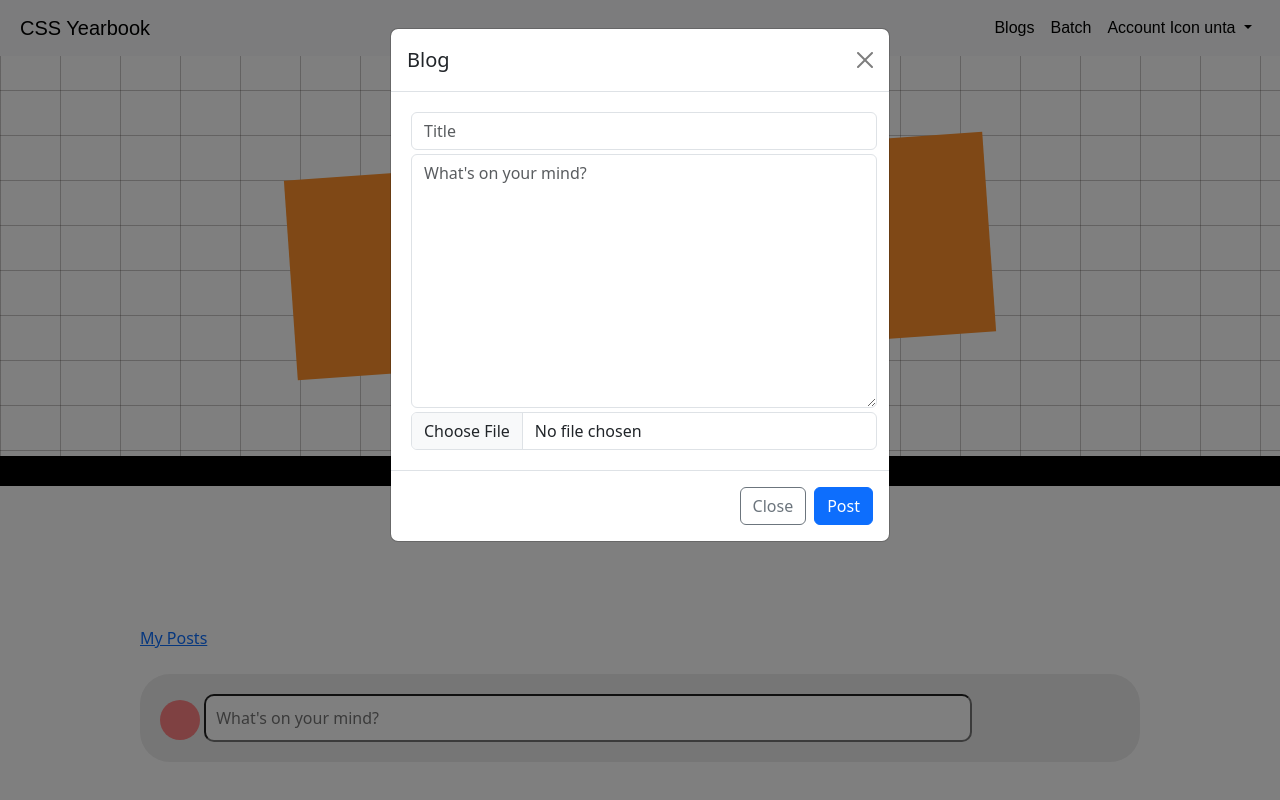
After one commit to ShunMeizz/ccs-yearbook-esque-sps, a Django app: page /blog/ in a window 1280 px wide, after a click that opens the changed part. The commit adds this page. Run offline with Django 5.2, Linux system fonts and the light colour scheme; the visitor is signed in with stand-in values (Sample User, id 1); data that the repository does not hold is empty; some web fonts are replaced.

Commit message:
Working edit blog posts

```diff
--- a/yearbook_ccs/apps/blog/admin.py
+++ b/yearbook_ccs/apps/blog/admin.py
@@ -5,4 +5,4 @@
 # admin.site.register(Blog)
 @admin.register(Blog)
 class Blog(admin.ModelAdmin):
-    list_display = ['user_id','title','content','date','isApproved']
+    list_display = ['user_id','title','content','media','date','isReported']
--- a/yearbook_ccs/apps/blog/models.py
+++ b/yearbook_ccs/apps/blog/models.py
@@ -5,18 +5,13 @@
 
 # Create your models here.
 class Blog(models.Model):
-    class Status(models.IntegerChoices):
-        Pending = -1,
-        Declined = 0,
-        Approved = 1,
 
     user = models.ForeignKey(UserAccount, on_delete=models.CASCADE,null=True,blank=True)
     title = models.CharField(max_length=100,null=True,blank=True)
     content = models.TextField()
     media = models.ImageField(upload_to='media/blog_imgs',null=True,blank=True)
     date = models.DateTimeField(auto_now_add=True,null=True,blank=True)
-    isApproved = models.IntegerField(choices=Status.choices, default=Status.Pending)
-
+    isReported = models.BooleanField(null=False,default=True)
 
     def __str__(self):
         return self.user.email
--- a/yearbook_ccs/apps/blog/static/css/blogs.css
+++ b/yearbook_ccs/apps/blog/static/css/blogs.css
@@ -36,3 +36,8 @@
     width:100%;
     aspect-ratio: 16/9;
 }
+
+.remove-link-style {
+    text-decoration: none;
+    color: inherit;
+}
--- a/yearbook_ccs/apps/blog/static/js/post_modal.js
+++ /dev/null
@@ -1,6 +0,0 @@
-const myModal = document.getElementById('myModal')
-const myInput = document.getElementById('myInput')
-
-myModal.addEventListener('shown.bs.modal', () => {
-  myInput.focus()
-})
--- a/yearbook_ccs/apps/blog/templates/blog/base.html
+++ b/yearbook_ccs/apps/blog/templates/blog/base.html
@@ -4,6 +4,7 @@
 {% block extra_styles %}
 <link rel="stylesheet" href="{% static 'css/blogs.css' %}" />
 {% endblock extra_styles %}
+{% load humanize %}
 
 {% block content %}
 <div>
--- a/yearbook_ccs/apps/blog/templates/blog/blog_home.html
+++ b/yearbook_ccs/apps/blog/templates/blog/blog_home.html
@@ -1,14 +1,8 @@
 {% extends 'blog/base.html' %} {% block title %}Blog Home{% endblock %}
-
-{% load static %}
-{% block extra_styles %}
-<link rel="stylesheet" href="{% static 'css/blogs.css' %}" />
-{% endblock extra_styles %}
-{% load humanize %}
 
 {% block blog_content %}
     <div>
-        <a href="{% url 'pending' %}">View pending posts</a>
+        <a href="{% url 'pending' %}">My Posts</a>
     </div>
 
     <!-- input field -->
@@ -26,7 +20,7 @@
     </div>
 
     <div>
-        {% include 'blog/blog_post.html' with blogs=posts %}
+        {% include 'blog/blog_list.html' with blogs=posts %}
     </div>
 
     </div>
@@ -55,12 +49,11 @@
                 </div>
                 <div class="modal-footer">
                     <button type="button" class="btn btn-outline-secondary" data-bs-dismiss="modal">Close</button>
-                    <button type="submit" class="btn btn-primary">Post</button>
+                    <button type="submit" class="btn btn-primary" name="action" value="create">Post</button>
                 </div>
             </div>
         </div>
     </form>
 </div>
 
-
 {% endblock %}
--- /dev/null
+++ b/yearbook_ccs/apps/blog/templates/blog/blog_list.html
@@ -0,0 +1,13 @@
+{% load static %}
+{% block extra_styles %}
+<link rel="stylesheet" href="{% static 'css/blogs.css' %}" />
+{% endblock extra_styles %}
+{% load humanize %}
+
+<div>
+    {% block blog_post %}
+        {% for post in blogs %}
+                {% include 'blog/components/blog_post.html' with post=post%}
+        {% endfor %}
+    {% endblock %}
+</div>
--- a/yearbook_ccs/apps/blog/templates/blog/blog_pending.html
+++ b/yearbook_ccs/apps/blog/templates/blog/blog_pending.html
@@ -9,11 +9,11 @@
 {% block blog_content %}
 <div>
     <div class="coolvetica size-50 d-flex justify-content-center">
-        PENDING POSTS
+        {{user}}'s Posts
     </div>
 
     <div>
-        {% include 'blog/blog_post.html' with blogs=pending %}
+        {% include 'blog/blog_list.html' with blogs=pending %}
     </div>
 </div>
 
--- /dev/null
+++ b/yearbook_ccs/apps/blog/templates/blog/components/baseblog_post.html
@@ -0,0 +1,5 @@
+{% extends 'blog/base.html' %} {% block title %}Blog Home{% endblock %}
+
+{% block blog_content %}
+    {% include 'blog/components/blog_post.html' with post=post%}
+{% endblock %}
--- a/yearbook_ccs/apps/blog/urls.py
+++ b/yearbook_ccs/apps/blog/urls.py
@@ -4,6 +4,8 @@
 urlpatterns = [
     path('blog/', views.blog_home, name='blog_home'),
     path('blog/delete/<int:user_id>/', views.delete_post, name='delete_post'),
+    path('blog/post/<int:post_id>',views.view_post,name="view_post"),
+    # path('blog/edit/<int:post_id>',views.edit_post,name="edit_post"),
     path('blog/test', views.intermediary, name='intermediary'),
     path('blog/pending', views.pending_post, name='pending'),
 ]
--- a/yearbook_ccs/apps/blog/views.py
+++ b/yearbook_ccs/apps/blog/views.py
@@ -1,5 +1,6 @@
 from django.shortcuts import render, redirect, get_object_or_404
 from django.contrib.auth.decorators import login_required
+from django.http import HttpResponseRedirect
 from .models import Blog, Comment
 
 from .forms import BlogForm, CommentForm
@@ -7,14 +8,36 @@
 @login_required
 def blog_home(request):
     posts = get_post()
+    action = request.POST.get('action')
+    print("blog post")
     if request.method == "POST":
         form = BlogForm(request.POST, request.FILES)
-        if form.is_valid():
-            blog = form.save(commit=False)
-            blog.user_id = request.user.id
-            blog.save()
-            # return render(request,"blog/blog_home.html", {'form':form,'blog':blog,'posts':posts})
-            return redirect("intermediary")
+        if action == 'create':
+            if form.is_valid():
+                blog = form.save(commit=False)
+                blog.user_id = request.user.id
+                blog.save()
+                return redirect("intermediary")
+        if action == "edit":
+            post_id = request.POST.get('post_id')
+            blogpost = get_object_or_404(Blog, id=post_id)
+
+            title = request.POST.get('title')
+            content = request.POST.get('content')
+            print("edit")
+
+            blogpost.title = title
+            blogpost.content = content
+            if request.FILES.get('media'):
+                blogpost.media = request.FILES['media']
+
+            blogpost.save()
+            return HttpResponseRedirect(request.META.get('HTTP_REFERER'))
+        if action == "report":
+            post_id = request.POST.get('post_id')
+            blogpost = get_object_or_404(Blog, id=post_id)
+
+            print("report")
     else:
         form = BlogForm()
     return render(request,"blog/blog_home.html", {'form':form,'posts':posts})
@@ -33,25 +56,45 @@
 def get_post():
     return Blog.objects.all().order_by("-date")
 
-# TO USE FOR FINISHED BLOGPAGE
-# def approved_post(request):
-#     approved = Blog.objects.filter(isApproved=1)
-#     return render(request,"blog/blog_pending.html",{'approved':approved})
-
 def intermediary(request):
     return render(request, "blog/test.html")
 
 def pending_post(request):
-    pending = Blog.objects.filter(isApproved=-1, user=request.user)
-    return render(request,"blog/blog_pending.html",{'pending':pending})
+    user = request.user.username
+    pending = Blog.objects.filter(user=request.user).order_by("-date")
+    action = request.POST.get('action')
+
+    if request.method == "POST":
+        if action == "edit":
+            print("my posts")
+            post_id = request.POST.get('post_id')
+            blogpost = get_object_or_404(Blog, id=post_id)
+
+            title = request.POST.get('title')
+            content = request.POST.get('content')
+
+            blogpost.title = title
+            blogpost.content = content
+            if request.FILES.get('media'):
+                blogpost.media = request.FILES['media']  # Update media if a new file is uploaded
+
+            blogpost.save()
+            return HttpResponseRedirect(request.META.get('HTTP_REFERER'))
+        else:
+            return render(request,"blog/blog_pending.html",{'pending':pending,'user':user})
+    else:
+        return render(request,"blog/blog_pending.html",{'pending':pending,'user':user})
+
+def view_post(request, post_id):
+    post = get_object_or_404(Blog, id=post_id)
+    return render(request, 'blog/components/baseblog_post.html', {'post': post})
 
 def delete_post(request, user_id):
     if request.method == "POST":
         post_id = request.POST.get('post_id')
+        action = request.POST.get('action')
         post = get_object_or_404(Blog, id=post_id)
-        if request.user.id == user_id:
+
+        if action == "delete":
             post.delete()
-        else:
-            print("Unauthorized deletion attempt by user:", request.user.id)
-
     return redirect('blog_home')
--- a/yearbook_ccs/static/css/sub-styles.css
+++ b/yearbook_ccs/static/css/sub-styles.css
@@ -31,6 +31,11 @@
 .col-layout {
     display: flex;
     flex-direction: column;
+}
+
+.row-layout {
+    display: flex;
+    flex-direction: row;
 }
 
 .bar {
--- a/yearbook_ccs/templates/home.html
+++ b/yearbook_ccs/templates/home.html
@@ -27,7 +27,8 @@
 
 <div class="blog-section">
   <div class="center">
-    <div class="label size-50 black">RECENT BLOG POSTS</div>
+    <div class="label size-50 black">RECENT BLOG POST</div>
+
   </div>
 </div>
 
```
Also changed, not shown: yearbook_ccs/apps/blog/migrations/0001_initial.py, yearbook_ccs/apps/blog/migrations/0002_alter_blog_isapproved.py (deleted), yearbook_ccs/apps/blog/migrations/0003_alter_blog_isapproved.py (deleted), yearbook_ccs/apps/blog/migrations/0004_comment.py (deleted), yearbook_ccs/apps/blog/migrations/0005_comment_user.py (deleted), yearbook_ccs/apps/blog/migrations/0006_alter_comment_blog.py (deleted).
